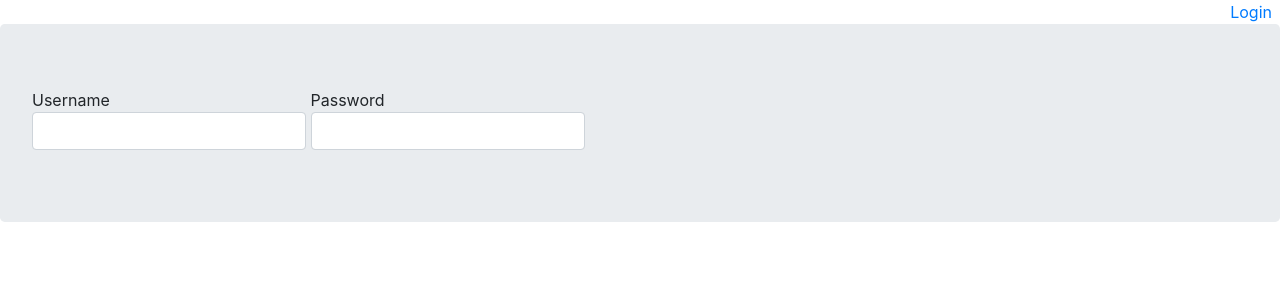
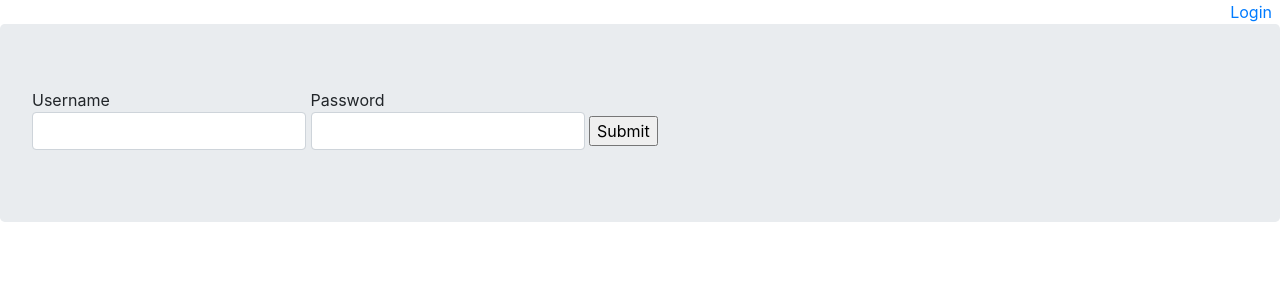
Before and after one commit to dopename/chat-app, a Django app: template chat/templates/chat/login.html in a window 1280 px wide. Shown: the top 300 px of the page. Run offline with Django 3.2, Linux system fonts and the light colour scheme; the template is opened without the code that fills it, so the values that code supplies are empty; some libraries are stand-ins or nearby versions; some web fonts are replaced.

Commit message:
lol forgot the submit button

```diff
--- a/chat/templates/chat/login.html
+++ b/chat/templates/chat/login.html
@@ -12,6 +12,7 @@
 			Password
 			<input name='password' type='password' class='form-control' />
 		</label>
+		<input type='submit' value='Submit' />
 	</form>
 </div>
 
```
